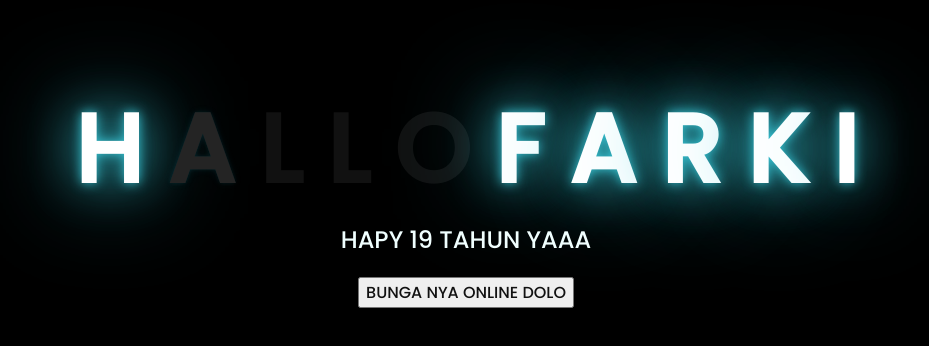
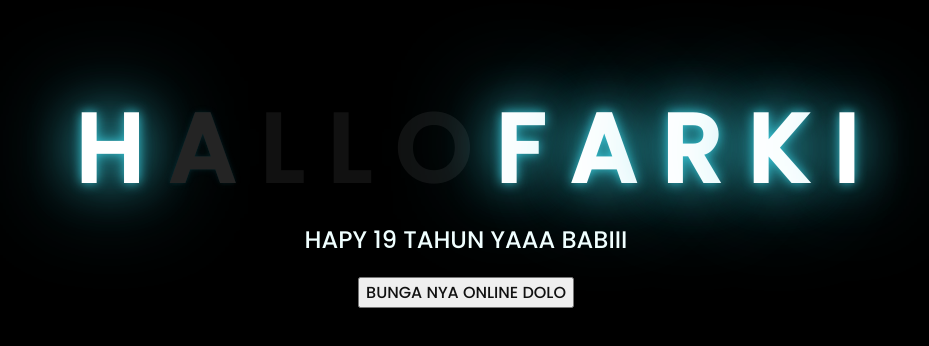
Before and after one commit to hisyamm12/hisyamm12.github.io, a plain HTML site: page index.html in a window 1280 px wide. Shown: the part 216-562 px from the top of the page, without its empty margins (182-1111 px from the left). Drawn offline with Linux system fonts and the light colour scheme.

Commit message:
TAMBAHIN BABI

```diff
--- a/index.html
+++ b/index.html
@@ -23,7 +23,7 @@
         <span>I</span>
     </div>
     <div class="description">
-        <span>HAPY 19 TAHUN YAAA</span>
+        <span>HAPY 19 TAHUN YAAA BABIII</span>
     </div>
     <div class="button">
         <button>
```
